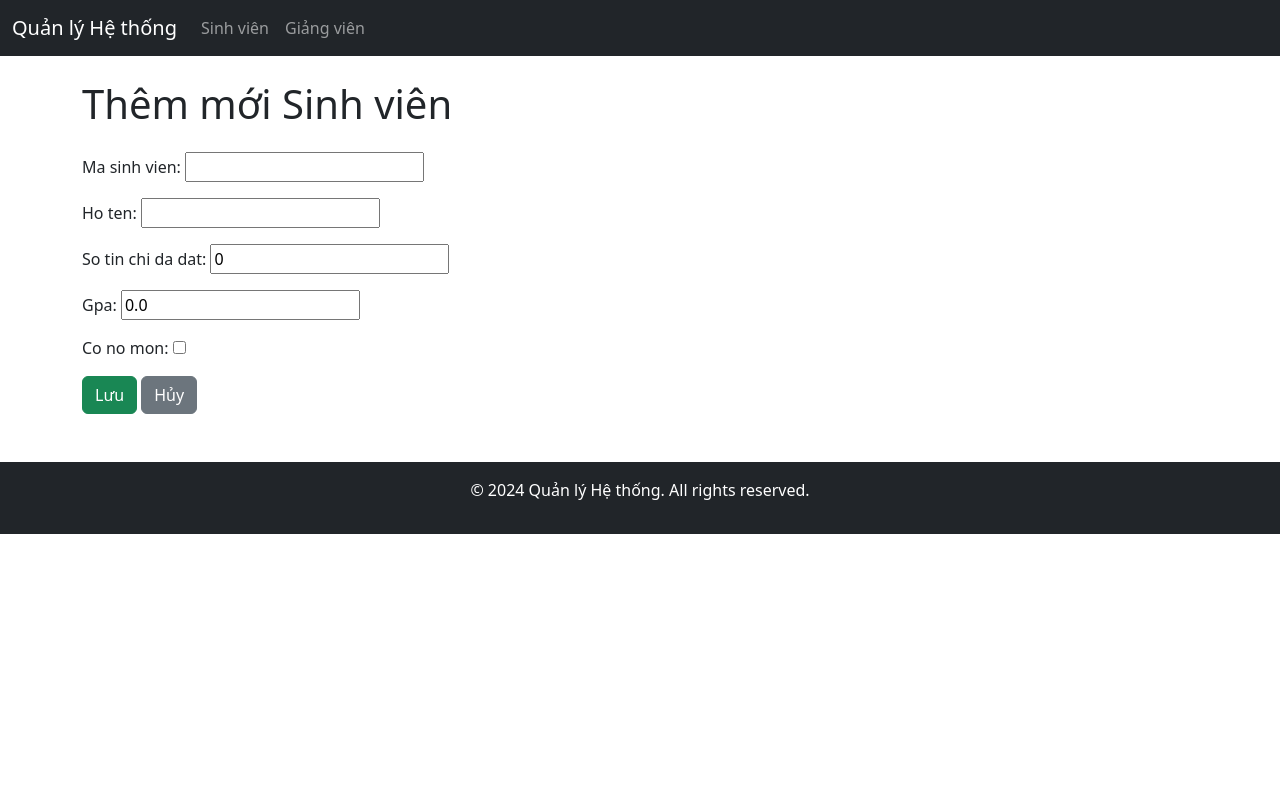
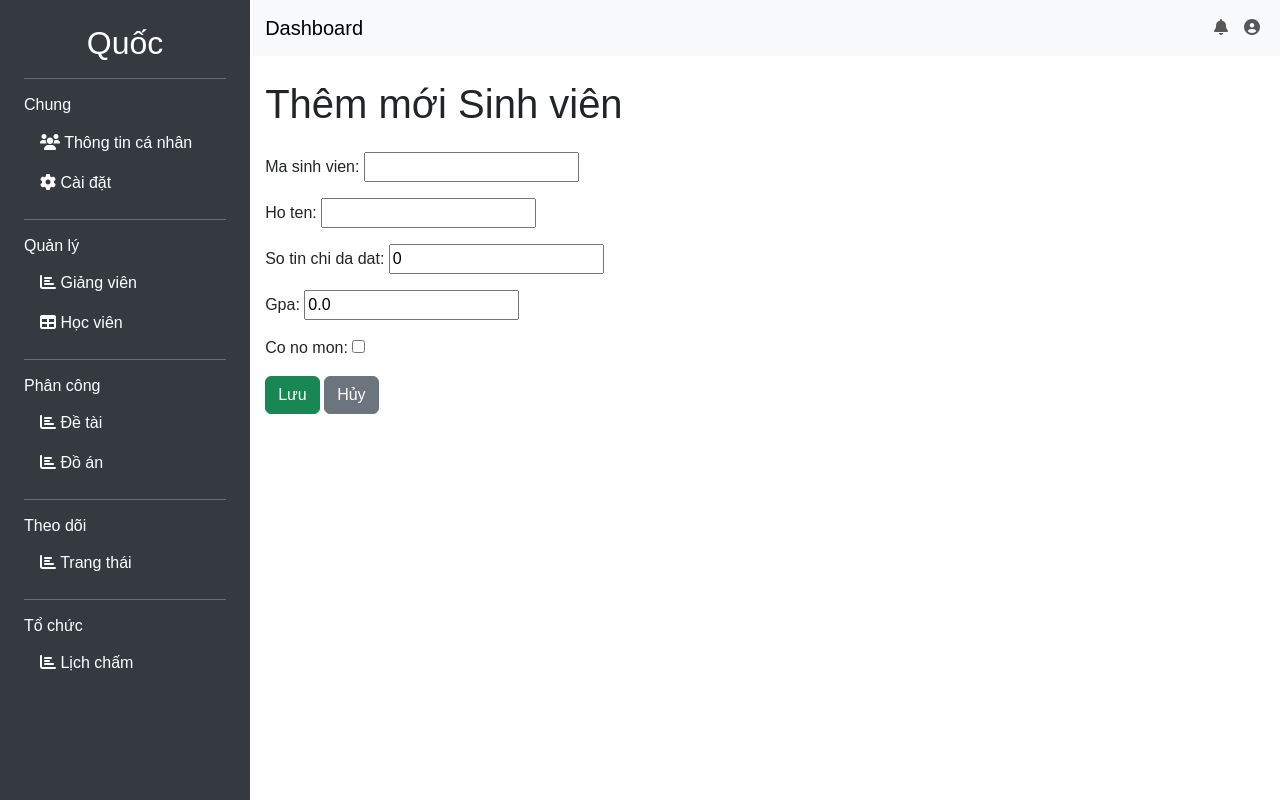
Before and after one commit to quocytihn/quanlydoan, a Django app: page /sinhvien/them/ in a window 1280 px wide. Run offline with Django 5.2, Linux system fonts and the light colour scheme.

Commit message:
28/1/2025

```diff
--- a/core/home/forms.py
+++ b/core/home/forms.py
@@ -1,6 +1,5 @@
 from django import forms
-from .models import SinhVien, GiangVien
-
+from .models import *
 class SinhVienForm(forms.ModelForm):
     class Meta:
         model = SinhVien
@@ -10,3 +9,13 @@ class GiangVienForm(forms.ModelForm):
     class Meta:
         model = GiangVien
         fields = ['ma_giang_vien', 'ho_ten', 'email', 'so_dien_thoai', 'khoa', 'chuc_vu', 'so_luong_toi_da']
+
+class DeTaiForm(forms.ModelForm):
+    class Meta:
+        model = DeTai
+        fields = ['ma_de_tai', 'ten_de_tai', 'so_luong_toi_da']
+
+class DoAnForm(forms.ModelForm):
+    class Meta:
+        model = DoAn
+        fields = ['de_tai', 'sinh_vien', 'giang_vien_huong_dan']
--- a/core/home/templates/base.html
+++ b/core/home/templates/base.html
@@ -3,38 +3,114 @@
 <head>
     <meta charset="UTF-8">
     <meta name="viewport" content="width=device-width, initial-scale=1.0">
-    <title>{% block title %}Quản lý Hệ thống{% endblock %}</title>
+    <title>Dashboard</title>
     <!-- Bootstrap CSS -->
     <link href="https://cdn.jsdelivr.net/npm/bootstrap@5.3.0/dist/css/bootstrap.min.css" rel="stylesheet">
+    <!-- FontAwesome for icons -->
+    <link rel="stylesheet" href="https://cdnjs.cloudflare.com/ajax/libs/font-awesome/6.0.0-beta3/css/all.min.css">
+    <style>
+        body {
+            font-family: Arial, sans-serif;
+        }
+        .sidebar {
+            height: 100vh;
+            overflow-y: auto;
+            width: 300px;
+            background-color: #343a40;
+            color: white;
+        }
+        .sidebar a {
+            color: white;
+            text-decoration: none;
+        }
+        .sidebar a:hover {
+            background-color: #495057;
+            text-decoration: none;
+        }
+        .content {
+            margin-left: 3px;
+            overflow-y: auto;
+        }
+    </style>
 </head>
 <body>
-    <nav class="navbar navbar-expand-lg navbar-dark bg-dark">
+    <div class="d-flex">
+        <!-- Sidebar -->
+        <nav class="sidebar p-4">
+            <h2 class="text-center">Quốc</h2>
+            <hr>
+            <ul class="nav flex-column ">
+                <h6 class="text-white">Chung</h6>
+                <li class="nav-item">
+                    <a class="nav-link" href="#"><i class="fas fa-users"></i>   Thông tin cá nhân</a>
+                </li>
+                <li class="nav-item">
+                    <a class="nav-link" href="#"><i class="fas fa-cog"></i> Cài đặt</a>
+                </li>
+
+                <hr>
+                <h6 class="text-white">Quản lý</h6>
+                <li class="nav-item">
+                    <a class="nav-link" href="{% url 'giangvien_list' %}"><i class="fas fa-chart-bar"></i> Giảng viên</a>
+                </li>
+                <li class="nav-item">
+                    <a class="nav-link" href="{% url 'sinhvien_list' %}"><i class="fas fa-table"></i> Học viên</a>
+                </li>
+
+                <hr>
+                <h6 class="text-white">Phân công</h6>
+                <li class="nav-item">
+                    <a class="nav-link" href="{% url 'detai_list'%}"><i class="fas fa-chart-bar"></i> Đề tài</a>
+                </li>
+                <li class="nav-item">
+                    <a class="nav-link" href="{% url 'doan_list'%}"><i class="fas fa-chart-bar"></i> Đồ án</a>
+                </li>
+
+                <hr>
+                <h6 class="text-white"> Theo dõi</h6>
+                <li class="nav-item">
+                    <a class="nav-link" href="#"><i class="fas fa-chart-bar"></i> Trang thái</a>
+                </li>
+
+                <hr>
+                <h6 class="text-white">Tổ chức</h6>
+                <li class="nav-item">
+                    <a class="nav-link" href="#"><i class="fas fa-chart-bar"></i> Lịch chấm</a>
+                </li>
+            </ul>
+        </nav>
+
+        <!-- Main Content -->
+        <div class="content w-100">
+            <nav class="navbar navbar-expand-lg navbar-light bg-light">
                 <div class="container-fluid">
-            <a class="navbar-brand" href="#">Quản lý Hệ thống</a>
-            <button class="navbar-toggler" type="button" data-bs-toggle="collapse" data-bs-target="#navbarNav" aria-controls="navbarNav" aria-expanded="false" aria-label="Toggle navigation">
+                    <a class="navbar-brand" href="#">Dashboard</a>
+                    <button class="navbar-toggler" type="button" data-bs-toggle="collapse" data-bs-target="#navbarNav">
                         <span class="navbar-toggler-icon"></span>
                     </button>
                     <div class="collapse navbar-collapse" id="navbarNav">
-                <ul class="navbar-nav">
+                        <ul class="navbar-nav ms-auto">
                             <li class="nav-item">
-                        <a class="nav-link" href="{% url 'sinhvien_list' %}">Sinh viên</a>
+                                <a class="nav-link" href="#"><i class="fas fa-bell"></i></a>
                             </li>
                             <li class="nav-item">
-                        <a class="nav-link" href="{% url 'giangvien_list' %}">Giảng viên</a>
+                                <a class="nav-link" href="#"><i class="fas fa-user-circle"></i></a>
                             </li>
                         </ul>
                     </div>
                 </div>
             </nav>
+
+            <!-- Dashboard Content -->
             <div class="container mt-4">
-        {% block content %}
-        <!-- Nội dung chính -->
-        {% endblock %}
+                {%block content%}
+
+                {%endblock%}
             </div>
-    <footer class="bg-dark text-white text-center py-3 mt-5">
-        <p>&copy; 2024 Quản lý Hệ thống. All rights reserved.</p>
-    </footer>
-    <!-- Bootstrap Bundle with Popper -->
+        </div>
+    </div>
+
+    <!-- Bootstrap JS -->
     <script src="https://cdn.jsdelivr.net/npm/bootstrap@5.3.0/dist/js/bootstrap.bundle.min.js"></script>
 </body>
 </html>
--- a/core/home/urls.py
+++ b/core/home/urls.py
@@ -14,4 +14,13 @@ urlpatterns = [
     path('giangvien/<int:pk>/capnhat/', views.giangvien_update, name='giangvien_update'),
     path('giangvien/<int:pk>/xoa/', views.giangvien_delete, name='giangvien_delete'),
     # Các đường dẫn khác
+
+    # URLs cho DeTai
+    path('detai/', views.detai_list, name='detai_list'),
+    path('detai/<int:pk>/update/', views.detai_update, name='detai_update'),
+    path('detai/<int:pk>/delete/', views.detai_delete, name='detai_delete'),
+
+
+    # URLs cho DoAn
+    path('doan/', views.doan_list, name='doan_list'),
 ]
--- a/core/home/views.py
+++ b/core/home/views.py
@@ -1,7 +1,7 @@
 from django.shortcuts import render, get_object_or_404, redirect
 from django.http import HttpResponse
-from .models import SinhVien
-from .forms import SinhVienForm  # Form do bạn tự định nghĩa
+from .models import *
+from .forms import *  # Form do bạn tự định nghĩa
 from .models import GiangVien
 from .forms import GiangVienForm  # Form do bạn tự định nghĩa
 
@@ -9,7 +9,7 @@ from .forms import GiangVienForm  # Form do bạn tự định nghĩa
 # Hiển thị danh sách sinh viên
 def sinhvien_list(request):
     sinh_vien_list = SinhVien.objects.all()
-    return render(request, 'sinhvien_list.html', {'sinh_vien_list': sinh_vien_list})
+    return render(request, 'quanly/sinhvien_list.html', {'sinh_vien_list': sinh_vien_list})
 
 # Thêm mới sinh viên
 def sinhvien_create(request):
@@ -20,7 +20,7 @@ def sinhvien_create(request):
             return redirect('sinhvien_list')
     else:
         form = SinhVienForm()
-    return render(request, 'sinhvien_form.html', {'form': form})
+    return render(request, 'quanly/sinhvien_form.html', {'form': form})
 
 # Cập nhật thông tin sinh viên
 def sinhvien_update(request, pk):
@@ -32,7 +32,7 @@ def sinhvien_update(request, pk):
             return redirect('sinhvien_list')
     else:
         form = SinhVienForm(instance=sinhvien)
-    return render(request, 'sinhvien_form.html', {'form': form})
+    return render(request, 'quanly/sinhvien_form.html', {'form': form})
 
 # Xóa sinh viên
 def sinhvien_delete(request, pk):
@@ -40,12 +40,12 @@ def sinhvien_delete(request, pk):
     if request.method == "POST":
         sinhvien.delete()
         return redirect('sinhvien_list')
-    return render(request, 'sinhvien_confirm_delete.html', {'sinhvien': sinhvien})
+    return render(request, 'quanly/sinhvien_confirm_delete.html', {'sinhvien': sinhvien})
 
 # Hiển thị danh sách giảng viên
 def giangvien_list(request):
     giang_vien_list = GiangVien.objects.all()
-    return render(request, 'giangvien_list.html', {'giang_vien_list': giang_vien_list})
+    return render(request, 'quanly/giangvien_list.html', {'giang_vien_list': giang_vien_list})
 
 # Thêm mới giảng viên
 def giangvien_create(request):
@@ -56,7 +56,7 @@ def giangvien_create(request):
             return redirect('giangvien_list')
     else:
         form = GiangVienForm()
-    return render(request, 'giangvien_form.html', {'form': form})
+    return render(request, 'quanly/giangvien_form.html', {'form': form})
 
 # Cập nhật thông tin giảng viên
 def giangvien_update(request, pk):
@@ -68,7 +68,7 @@ def giangvien_update(request, pk):
             return redirect('giangvien_list')
     else:
         form = GiangVienForm(instance=giangvien)
-    return render(request, 'giangvien_form.html', {'form': form})
+    return render(request, 'quanly/giangvien_form.html', {'form': form})
 
 # Xóa giảng viên
 def giangvien_delete(request, pk):
@@ -76,4 +76,60 @@ def giangvien_delete(request, pk):
     if request.method == "POST":
         giangvien.delete()
         return redirect('giangvien_list')
-    return render(request, 'giangvien_confirm_delete.html', {'giangvien': giangvien})
+    return render(request, 'quanly/giangvien_confirm_delete.html', {'giangvien': giangvien})
+
+def detai_list(request):
+    query = request.GET.get('q')  # Lấy từ khóa tìm kiếm từ URL
+    detai = DeTai.objects.all()
+    if query:
+        detai = detai.filter(ma_de_tai__icontains=query) | detai.filter(ten_de_tai__icontains=query)
+    return render(request, 'phancong/detai_list.html', {'detai': detai, 'query': query})
+# Sửa đề tài
+def detai_update(request, pk):
+    detai = get_object_or_404(DeTai, pk=pk)
+    if request.method == 'POST':
+        form = DeTaiForm(request.POST, instance=detai)
+        if form.is_valid():
+            form.save()
+            return redirect('detai_list')
+    else:
+        form = DeTaiForm(instance=detai)
+    return render(request, 'phancong/detai_form.html', {'form': form})
+
+# Xóa đề tài
+def detai_delete(request, pk):
+    detai = get_object_or_404(DeTai, pk=pk)
+    if request.method == 'POST':
+        detai.delete()
+        return redirect('detai_list')
+    return render(request, 'phancong/detai_confirm_delete.html', {'object': detai})
+
+
+def doan_list(request):
+    query = request.GET.get('q')  # Lấy từ khóa tìm kiếm từ URL
+    doan = DoAn.objects.select_related('de_tai', 'sinh_vien', 'giang_vien_huong_dan')
+    if query:
+        doan = doan.filter(
+            sinh_vien__ten__icontains=query
+        ) | doan.filter(de_tai__ma_de_tai__icontains=query)
+    return render(request, 'phancong/doan_list.html', {'doan': doan, 'query': query})
+
+# Sửa đồ án
+def doan_update(request, pk):
+    doan = get_object_or_404(DoAn, pk=pk)
+    if request.method == 'POST':
+        form = DoAnForm(request.POST, instance=doan)
+        if form.is_valid():
+            form.save()
+            return redirect('doan_list')
+    else:
+        form = DoAnForm(instance=doan)
+    return render(request, 'doan_form.html', {'form': form})
+
+# Xóa đồ án
+def doan_delete(request, pk):
+    doan = get_object_or_404(DoAn, pk=pk)
+    if request.method == 'POST':
+        doan.delete()
+        return redirect('doan_list')
+    return render(request, 'doan_confirm_delete.html', {'object': doan})
```
Also changed, not shown: core/home/admin.py (+11 -1 lines), core/home/models.py (+15 -5 lines), core/home/templates/phancong/detai_confirm_delete.html (added, +9 -0 lines), core/home/templates/phancong/detai_form.html (added, +9 -0 lines), core/home/templates/phancong/detai_list.html (added, +39 -0 lines), core/home/templates/phancong/doan_list.html (added, +39 -0 lines), core/home/templates/quanly/giangvien_confirm_delete.html (renamed from core/home/templates/giangvien_confirm_delete.html), core/home/templates/quanly/giangvien_form.html (renamed from core/home/templates/giangvien_form.html), core/home/templates/quanly/giangvien_list.html (renamed from core/home/templates/giangvien_list.html), core/home/templates/quanly/sinhvien_confirm_delete.html (renamed from core/home/templates/sinhvien_confirm_delete.html), core/home/templates/quanly/sinhvien_form.html (renamed from core/home/templates/sinhvien_form.html), core/home/templates/quanly/sinhvien_list.html (renamed from core/home/templates/sinhvien_list.html). Lines whose indentation alone changed are shown as unchanged.
